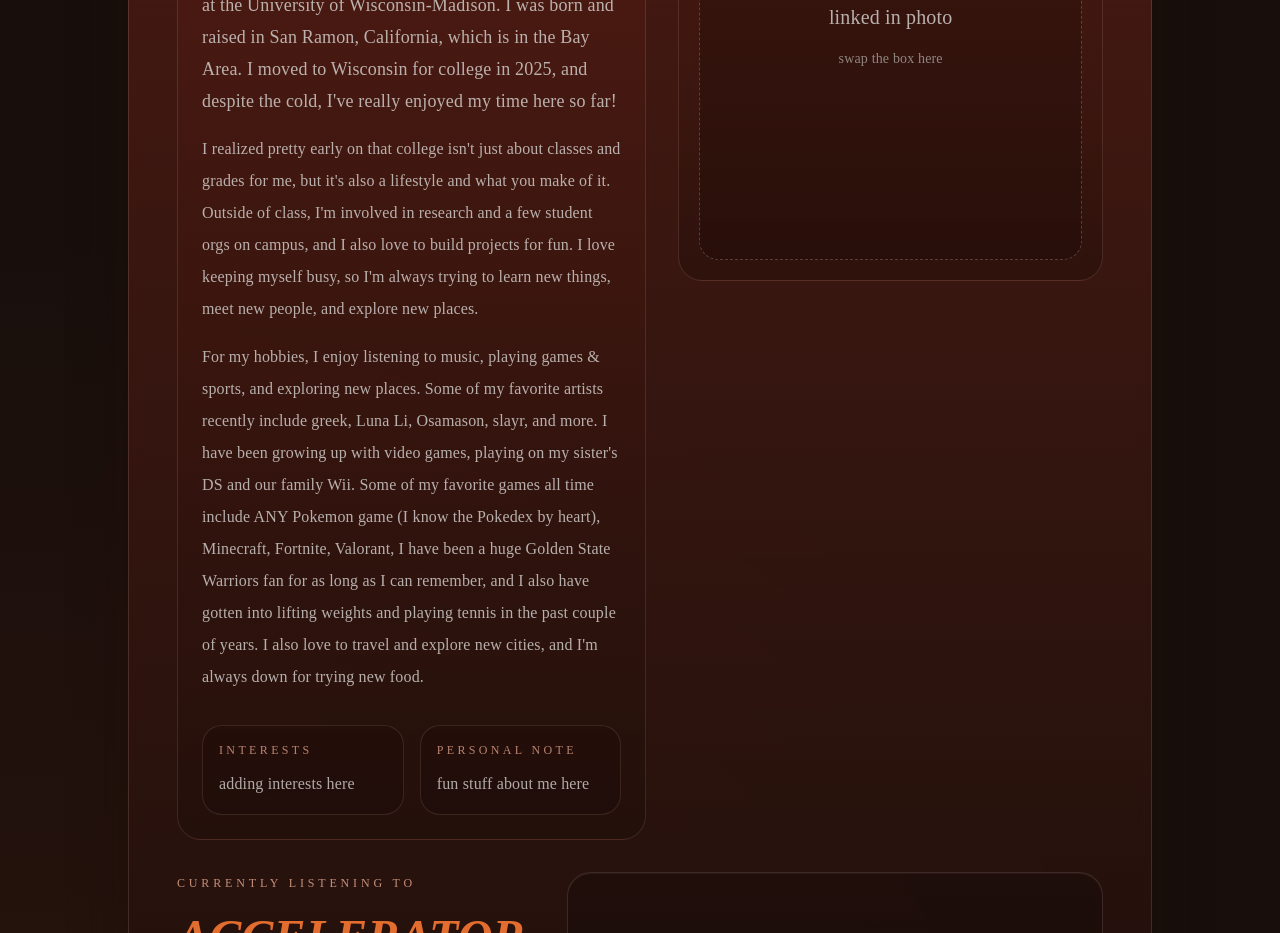
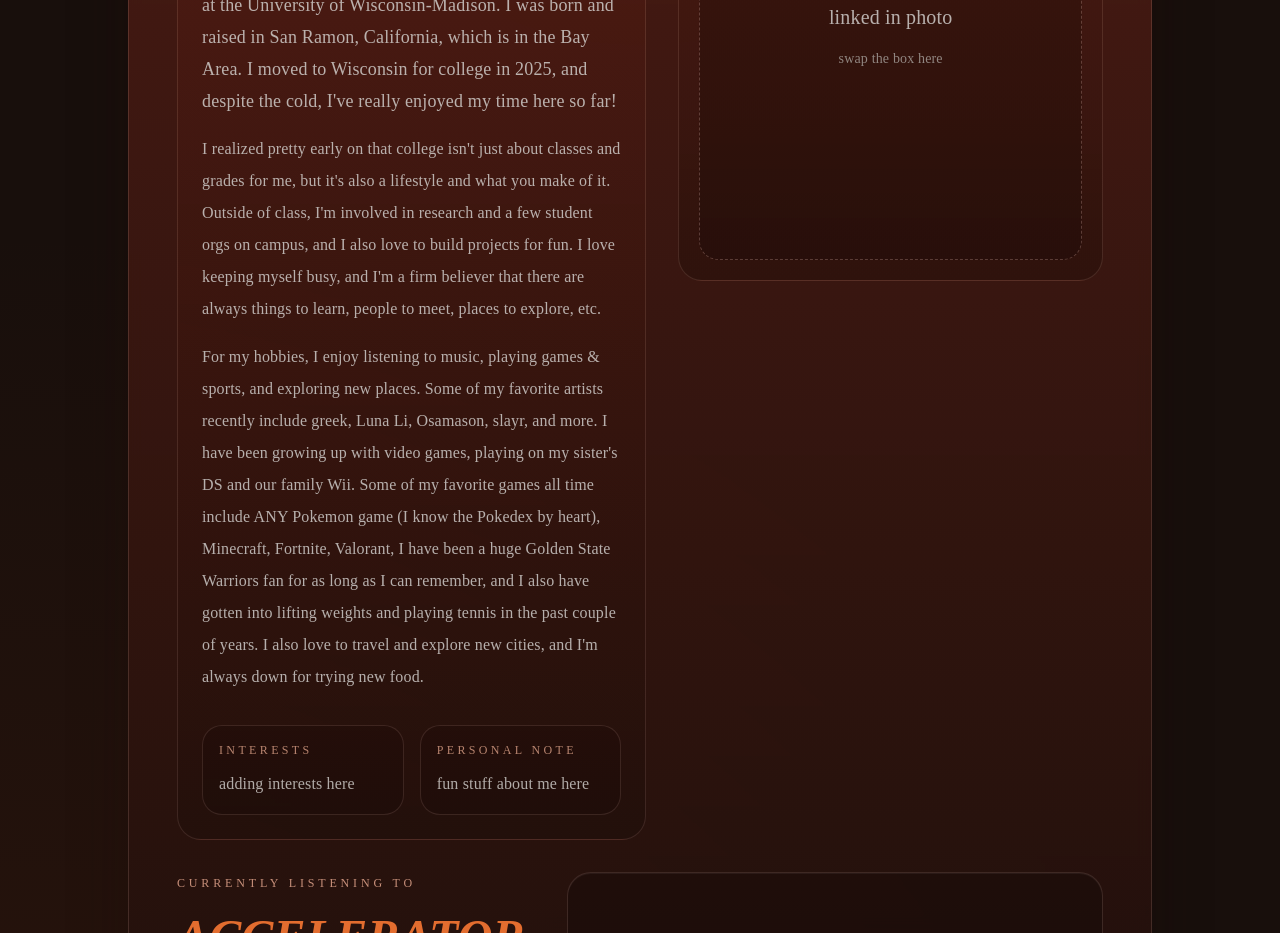
Before and after one commit to shlokrj/shlok.fyi, a Next.js app: page / in a window 1280 px wide. Shown: the part 2140-3073 px from the top of the page. Built offline with nearby package versions, Linux system fonts and the light colour scheme; grey boxes are pictures that could not be loaded.

Commit message:
changed wording

```diff
--- a/app/globals.css
+++ b/app/globals.css
@@ -214,15 +214,12 @@ a {
 @keyframes hero-curtain-name {
   0% {
     opacity: 0;
-    filter: blur(6px);
   }
   28% {
     opacity: 1;
-    filter: blur(0);
   }
   100% {
     opacity: 1;
-    filter: blur(0);
   }
 }
 
--- a/app/page.tsx
+++ b/app/page.tsx
@@ -235,7 +235,7 @@ export default function Home() {
               <p className="mt-4 max-w-2xl text-base leading-8 text-stone-300/82">
                 I realized pretty early on that college isn&apos;t just about classes and grades for me, but it&apos;s also a lifestyle and what you make of it.
                 Outside of class, I&apos;m involved in research and a few student orgs on campus, and I also love to build projects for fun.
-                I love keeping myself busy, so I&apos;m always trying to learn new things, meet new people, and explore new places.
+                I love keeping myself busy, and I&apos;m a firm believer that there are always things to learn, people to meet, places to explore, etc.
               </p>
               <p className="mt-4 max-w-2xl text-base leading-8 text-stone-300/82">
                 For my hobbies, I enjoy listening to music, playing games & sports, and exploring new places.
```
